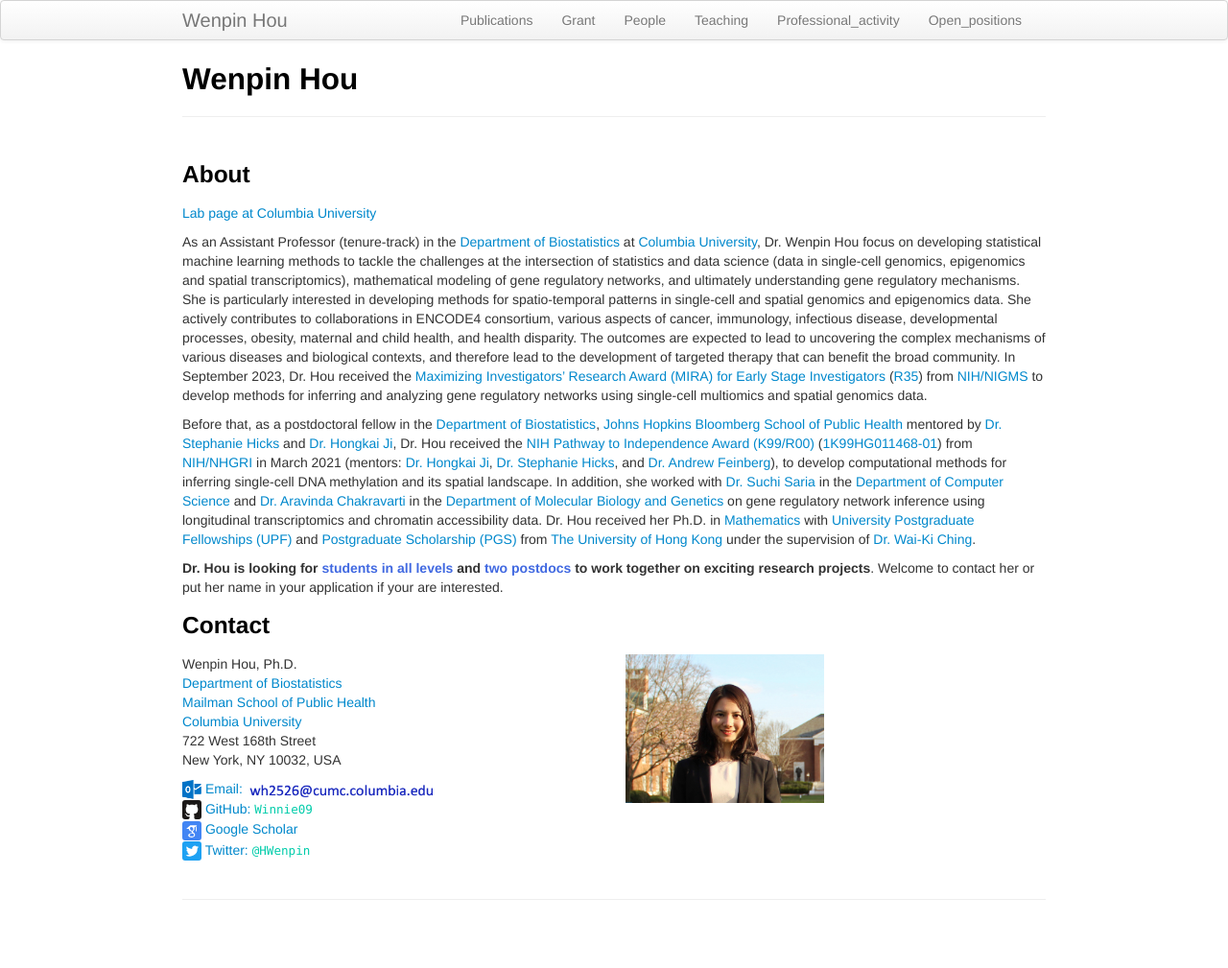
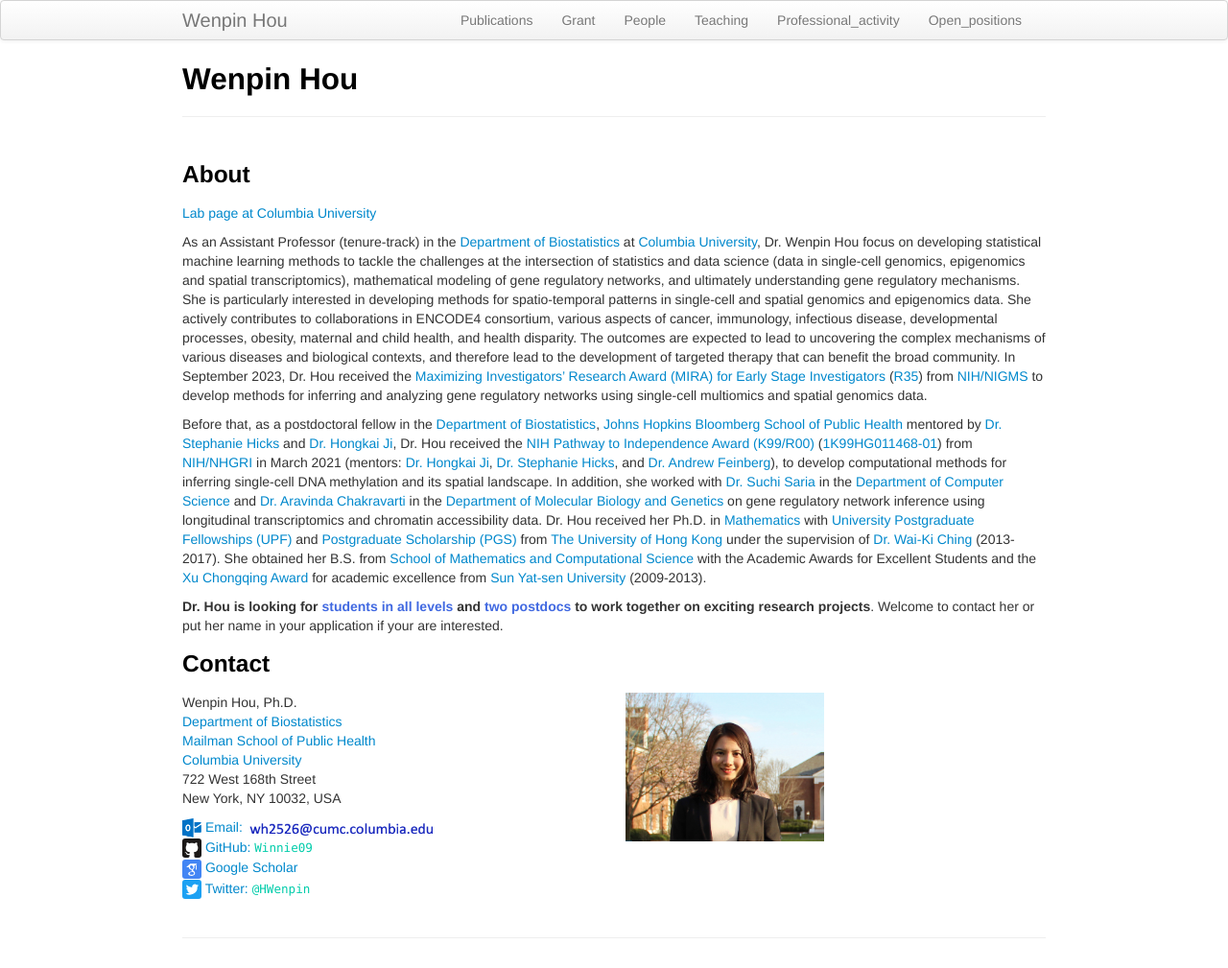
Before and after one commit to Winnie09/Wenpin_Hou, a Jekyll site: the page built from index.md, in a window 1280 px wide. Shown: the whole page at 96% size. Built offline with Jekyll 4.4.1, drawn with Linux system fonts in a browser that asks for light colours; before the commit the page ends 969 px from its top, so only the background shows below that.

Commit message:
add changes

```diff
--- a/index.md
+++ b/index.md
@@ -12,7 +12,8 @@ As an Assistant Professor (tenure-track) in the [Department of Biostatistics](ht
 
 Before that, as a postdoctoral fellow in the [Department of Biostatistics](https://www.jhsph.edu/departments/biostatistics/), [Johns Hopkins Bloomberg School of Public Health](https://www.jhsph.edu/) mentored by [Dr. Stephanie Hicks](https://www.stephaniehicks.com/) and [Dr. Hongkai Ji](http://www.biostat.jhsph.edu/~hji/),
 Dr. Hou received the [NIH Pathway to Independence Award (K99/R00)](https://grants.nih.gov/grants/guide/pa-files/PA-20-188.html) ([1K99HG011468-01](https://reporter.nih.gov/search/cHJfn5jyOUy-E1JZ1vBQlg/project-details/10104023)) from [NIH/NHGRI](https://www.genome.gov/) in March 2021 (mentors: [Dr. Hongkai Ji](http://www.biostat.jhsph.edu/~hji/), [Dr. Stephanie Hicks](https://www.stephaniehicks.com/), and [Dr. Andrew Feinberg](https://www.hopkinsmedicine.org/profiles/details/andrew-feinberg-1)), to develop computational methods for inferring single-cell DNA methylation and its spatial landscape.
-In addition, she worked with [Dr. Suchi Saria](https://suchisaria.jhu.edu/) in the [Department of Computer Science](https://www.cs.jhu.edu/) and [Dr. Aravinda Chakravarti](https://aravindachakravartilab.org/) in the [Department of Molecular Biology and Genetics](https://mbg.jhmi.edu/) on gene regulatory network inference using longitudinal transcriptomics and chromatin accessibility data.  Dr. Hou received her Ph.D. in [Mathematics](https://hkumath.hku.hk/web/index.php) with [University Postgraduate Fellowships (UPF)](https://gradsch.hku.hk/gradsch/prospective-students/scholarship-funding-and-fees) and [Postgraduate Scholarship (PGS)](https://gradsch.hku.hk/gradsch/prospective-students/scholarship-funding-and-fees) from [The University of Hong Kong](https://www.hku.hk/) under the supervision of [Dr. Wai-Ki Ching](https://hkumath.hku.hk/~wkc/).
+In addition, she worked with [Dr. Suchi Saria](https://suchisaria.jhu.edu/) in the [Department of Computer Science](https://www.cs.jhu.edu/) and [Dr. Aravinda Chakravarti](https://aravindachakravartilab.org/) in the [Department of Molecular Biology and Genetics](https://mbg.jhmi.edu/) on gene regulatory network inference using longitudinal transcriptomics and chromatin accessibility data.  Dr. Hou received her Ph.D. in [Mathematics](https://hkumath.hku.hk/web/index.php) with [University Postgraduate Fellowships (UPF)](https://gradsch.hku.hk/gradsch/prospective-students/scholarship-funding-and-fees) and [Postgraduate Scholarship (PGS)](https://gradsch.hku.hk/gradsch/prospective-students/scholarship-funding-and-fees) from [The University of Hong Kong](https://www.hku.hk/) under the supervision of [Dr. Wai-Ki Ching](https://hkumath.hku.hk/~wkc/) (2013-2017). She obtained her B.S. from [School of Mathematics and Computational Science](http://math.sysu.edu.cn/) with the Academic Awards for Excellent Students and the [Xu Chongqing
+Award](http://edf.edaao.sysu.edu.cn/jzmx/jz03/cgzs02/index.htm) for academic excellence from [Sun Yat-sen University](http://www.sysu.edu.cn/2012/en/index.htm) (2009-2013).
 
 
 **Dr. Hou is looking for** **<span style="color: royalblue;"> students in all levels </span>**  **and**  **<span style="color: royalblue;;"> two postdocs </span>**  **to work together on exciting research projects**. Welcome to contact her or put her name in your application if your are interested.
```
